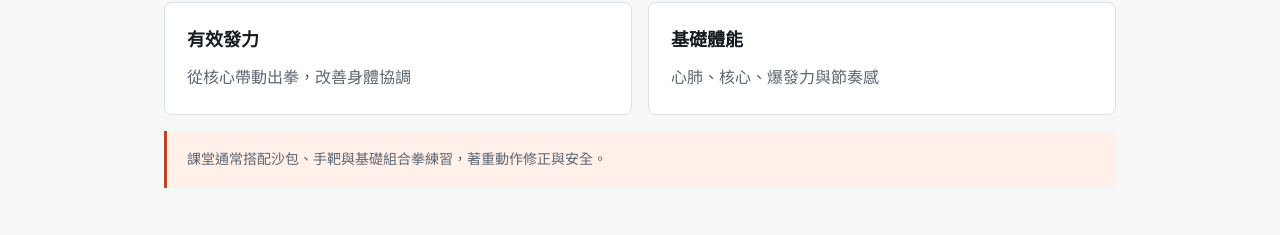
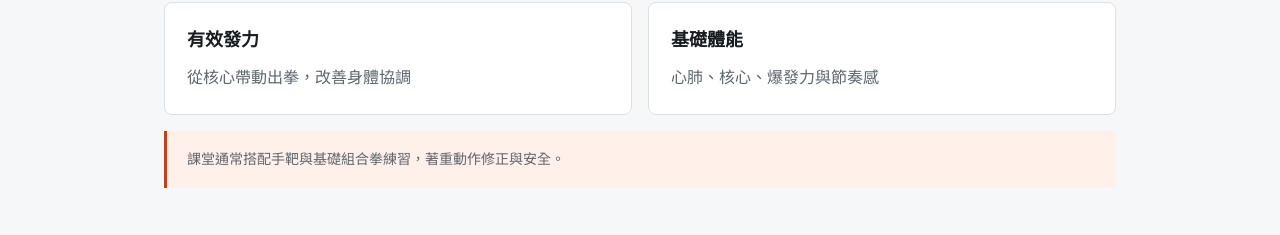
Before and after one commit to minioperate/glory.github.io, a plain HTML site: page boxing-beginner.html in a window 1280 px wide. Shown: the part 1056-1291 px from the top of the page. Drawn offline with Linux system fonts and the light colour scheme.

Commit message:
Remove sandbag wording from beginner boxing course

```diff
--- a/boxing-beginner.html
+++ b/boxing-beginner.html
@@ -7,7 +7,7 @@
 <main id="main-content">
 <section class="page-hero"><h1>初階競技拳擊</h1><p>從站姿、步伐、直拳、防守與基礎體能建立安全有效的拳擊基礎。</p></section>
 <nav class="index-bar"><a class="active" href="boxing-beginner.html">初階競技拳擊</a><a href="boxing-advanced.html">進階競技拳擊</a><a href="boxing-sparring.html">實戰競技拳擊</a><a href="boxing-kids.html">兒童拳擊</a></nav>
-<section class="section detail-layout"><div class="course-copy"><p class="eyebrow">從零開始，穩穩打好每一步</p><h2>建立拳擊基本功</h2><p class="course-lead">專為零基礎學員設計，教練會放慢節奏、逐步拆解動作，幫助你建立正確站姿、出拳方式與運動習慣，不安排直接對打。</p><div class="course-block"><h3>你會學到</h3><ul class="feature-list"><li><strong>基本拳種</strong>刺拳、直拳、勾拳與上鉤拳</li><li><strong>移動與防守</strong>拳擊站姿、重心轉移、步伐與閃躲</li><li><strong>有效發力</strong>從核心帶動出拳，改善身體協調</li><li><strong>基礎體能</strong>心肺、核心、爆發力與節奏感</li></ul></div><p class="course-note">課堂通常搭配沙包、手靶與基礎組合拳練習，著重動作修正與安全。</p></div></section>
+<section class="section detail-layout"><div class="course-copy"><p class="eyebrow">從零開始，穩穩打好每一步</p><h2>建立拳擊基本功</h2><p class="course-lead">專為零基礎學員設計，教練會放慢節奏、逐步拆解動作，幫助你建立正確站姿、出拳方式與運動習慣，不安排直接對打。</p><div class="course-block"><h3>你會學到</h3><ul class="feature-list"><li><strong>基本拳種</strong>刺拳、直拳、勾拳與上鉤拳</li><li><strong>移動與防守</strong>拳擊站姿、重心轉移、步伐與閃躲</li><li><strong>有效發力</strong>從核心帶動出拳，改善身體協調</li><li><strong>基礎體能</strong>心肺、核心、爆發力與節奏感</li></ul></div><p class="course-note">課堂通常搭配手靶與基礎組合拳練習，著重動作修正與安全。</p></div></section>
 <section class="section"><h2>老師選擇專區</h2><div class="teachers" data-teachers=""></div></section>
 </main>
 <script src="teacher-data.js"></script><script src="app.js"></script>
```
